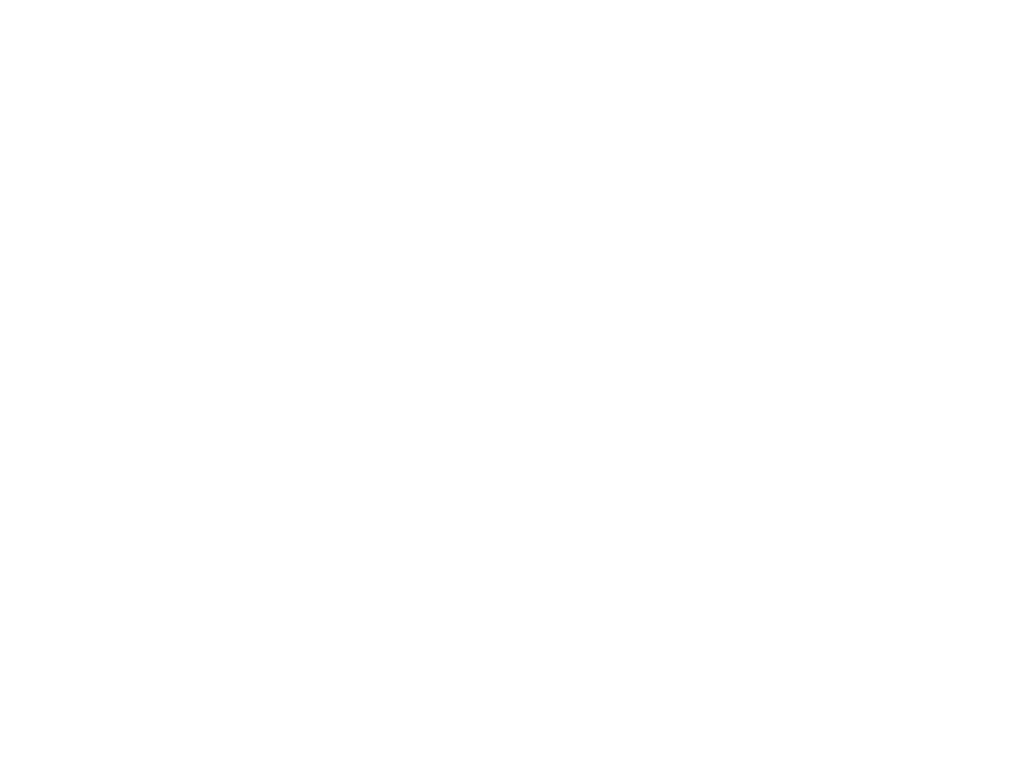
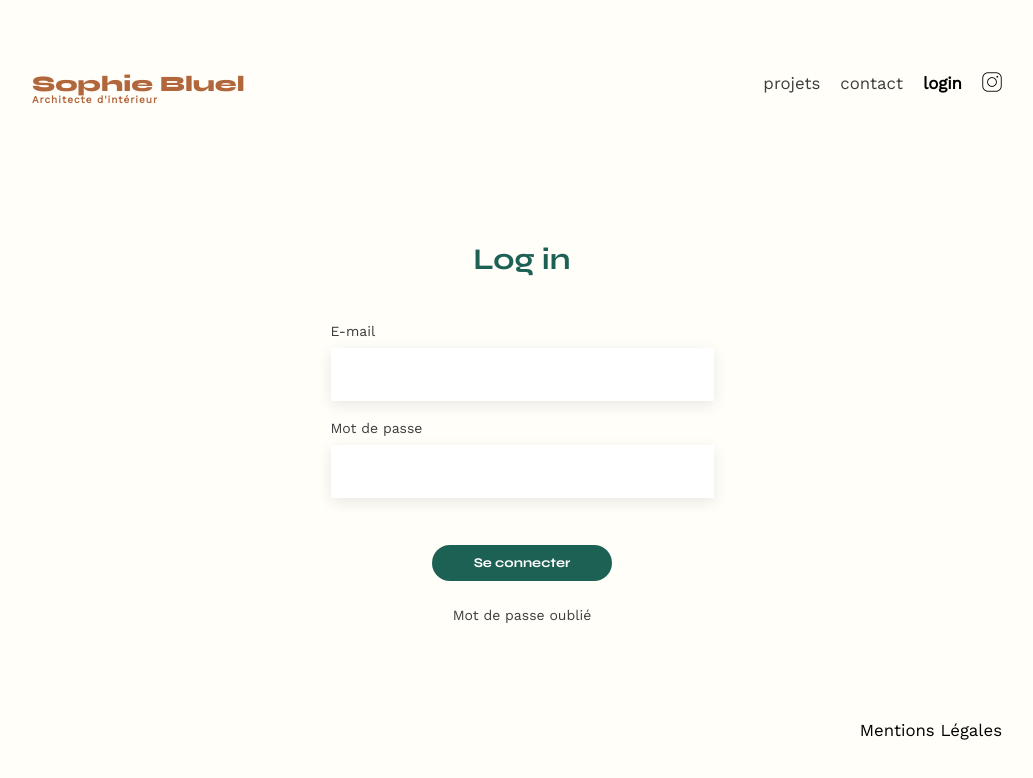
Before and after one commit to MeryemFR/P3, a plain HTML site: page login.html in a window 1280 px wide. Shown: the whole page, without its empty margins (118-1151 px from the left). Drawn offline with nearby package versions, Linux system fonts and the light colour scheme.

Commit message:
modification

```diff
--- a/assets/login.css
+++ b/assets/login.css
@@ -0,0 +1,146 @@
+body {
+    max-width: 1440px;
+    min-height: 650px;
+	line-height: 1;
+    font-family: 'Work Sans';
+    font-size: 14px;
+    margin-left: 150px;
+    margin-right: 150px;
+    display: flex;
+    flex-direction: column;
+    background: #FFFEF8;
+
+
+}
+
+main {
+    width: 1140px;
+    display: flex;
+    flex-direction: column; justify-content: space-between;
+    align-items: center;
+    align-self: center;
+}
+
+
+
+
+/******* Header ******/
+header {
+	display: flex; justify-content: space-between;
+    margin: 50px 0 100px;
+
+}
+
+h1{
+	display: flex; flex-direction: column;
+	font-family: 'Syne';
+	font-size: 22px;
+	font-weight: 800;
+	color: #B1663C
+}
+
+h1 > span {
+	font-family: 'Work Sans';
+	font-size:10px;
+	letter-spacing: 0.1em;
+}
+
+nav ul {
+	display: flex;
+	align-items: center;
+	list-style-type: none;
+
+}
+
+nav li {
+	padding: 0 10px;
+	font-size: 1.2em;
+    cursor: pointer;
+    /* curseur de la souris en forme de main qui sera affiché au survol */
+}
+
+
+li:hover {
+	color: #B1663C;
+    /* couleur du login de nav au survol */
+}
+
+a {
+    align-self: center;
+    color: #3D3D3D;
+    text-decoration: none;
+    /* sans décoration */
+}
+
+
+a:hover {
+	color: #B1663C;
+    /* couleur du nav et mot de passe oublié au survol*/
+}
+
+#logo-insta {
+	width: 20px;
+	height: 20px;
+}
+
+
+
+
+/****** Conteneur de login *******/
+.login {
+    display: flex; flex-direction: column;
+    margin: auto;
+
+}
+
+h2 {
+	font-family: 'Syne';
+	font-weight: 700;
+	font-size: 30px;
+	color: #1D6154;
+    margin-bottom: 50px;
+    align-self: center;
+}
+
+label {
+    color: #3D3D3D;
+}
+
+#email-bar , #password-bar {
+    width: 379px;
+    height: 51px;
+    background: #FFFFFF;
+    border: none;
+    box-shadow: 0px 4px 14px 0px #00000017;
+    margin-top: 10px;
+    margin-bottom: 20px;
+  }
+
+/* Bouton se connecter */
+  input[type="submit"] {
+    width: 180px;
+    height: 36px;
+    font-family: 'Syne';
+    font-weight: 700;
+    color: white;
+    background-color: #1D6154;
+    margin: 2em auto;
+    border-radius: 60px;
+    border: none;
+    text-align: center;
+    cursor: pointer;
+}
+
+/* mot de passe oublie */
+#forgot-password:hover {
+    text-decoration: underline;
+    /* txt sera souligné au survol */
+}
+
+
+
+/****** footer ******/
+footer nav ul {
+	display: flex; justify-content: flex-end;
+    margin-top: 100px;
+}
--- a/login.html
+++ b/login.html
@@ -1,12 +1,65 @@
 <!DOCTYPE html>
 <html lang="fr">
+
 <head>
     <meta charset="UTF-8">
     <title>Sophie Bluel - Architecte d'intérieur</title>
     <meta name="viewport" content="width=device-width, initial-scale=1.0">
     <link rel="preconnect" href="https://fonts.googleapis.com">
     <link rel="preconnect" href="https://fonts.gstatic.com" crossorigin>
-	<link href="https://fonts.googleapis.com/css2?family=Syne:wght@700;800&family=Work+Sans&display=swap" rel="stylesheet">
+    <link href="https://fonts.googleapis.com/css2?family=Syne:wght@700;800&family=Work+Sans&display=swap"
+        rel="stylesheet">
     <meta name="description" content="">
 
     <!-- style page login -->
+    <link rel="stylesheet" href="./assets/login.css">
+    <!-- pour preciser le chemin des fichier JS pour page login -->
+    <script src="./script/login.js" defer></script>
+
+</head>
+
+<body>
+
+    <header>
+        <h1>Sophie Bluel <span>Architecte d'intérieur</span></h1>
+
+        <nav>
+            <ul>
+                <li><a href="index.html#portfolio">projets</a></li>
+                <li><a href="index.html#contact">contact</a></li>
+                <li> <strong>login</strong> </li>
+                <li><img src="./assets/icons/instagram.png" alt="Instagram" id="logo-insta"></li>
+            </ul>
+        </nav>
+    </header>
+
+    <main>
+
+        <h2>Log in</h2>
+        <form class="login">
+
+            <label for="email">E-mail</label>
+            <input type="email" name="email" id="email-bar" required>
+
+            <label for="password">Mot de passe</label>
+            <input type="password" name="password" id="password-bar" required>
+
+            <input type="submit" value="Se connecter">
+        </form>
+
+        <a href="#" id="forgot-password">Mot de passe oublié</a>
+
+    </main>
+
+    <footer>
+        <nav>
+            <ul>
+                <li>Mentions Légales</li>
+            </ul>
+        </nav>
+    </footer>
+
+
+</body>
+
+</html>
```
Lines whose indentation alone changed are shown as unchanged.
